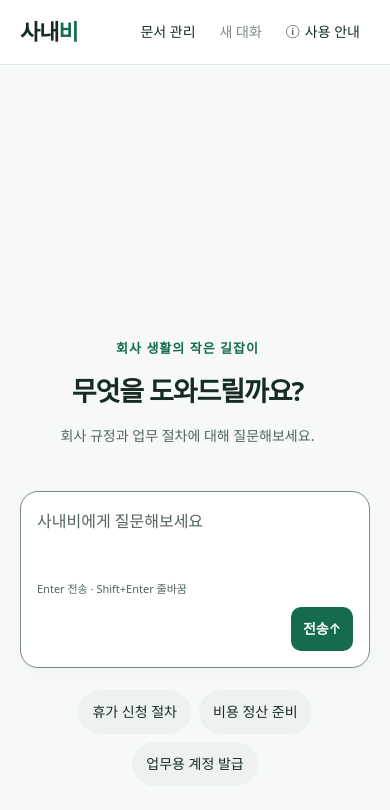
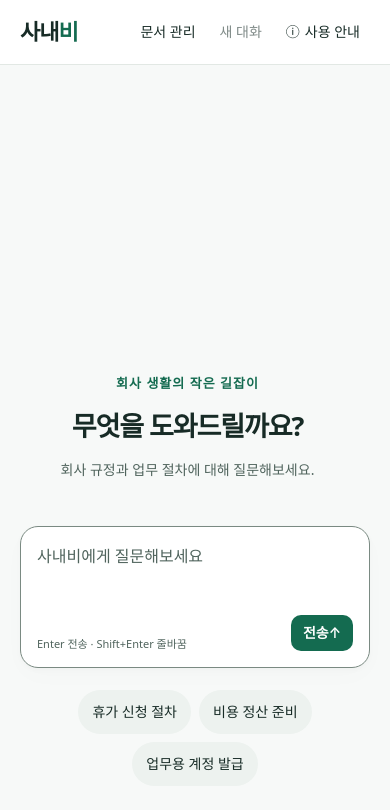
Before and after one commit to KANT-2nd-project/sanaebi, a Next.js app in the folder web/: page /chat in a window 390 px wide. Shown: the top 810 px of the page. Built offline with nearby package versions, Linux system fonts and the light colour scheme.

Commit message:
fix(web): align compact send button with keyboard hint

```diff
--- a/web/app/globals.css
+++ b/web/app/globals.css
@@ -127,9 +127,9 @@ textarea:focus-visible {
 .question-composer textarea { display: block; width: 100%; min-height: 60px; max-height: 200px; border: 0; padding: 0; border-radius: 0; background: transparent; box-shadow: none; resize: none; font-size: 16px; line-height: 1.7; }
 .question-composer textarea:focus-visible { outline: none; box-shadow: none; }
 .question-composer textarea::placeholder { color: var(--muted); opacity: 1; }
-.composer-actions { display: flex; align-items: center; justify-content: space-between; gap: 12px; margin-top: 12px; }
-.keyboard-help { font-size: 12px; color: var(--muted); word-break: keep-all; }
-.send-button { background: var(--action); color: white; min-height: 44px; padding: 8px 12px; font-size: 14px; font-weight: 600; white-space: nowrap; }
+.composer-actions { display: flex; align-items: flex-end; justify-content: space-between; gap: 12px; margin-top: 12px; }
+.keyboard-help { flex: 1; min-width: 0; font-size: 12px; line-height: 1.4; color: var(--muted); word-break: keep-all; }
+.send-button { flex-shrink: 0; background: var(--action); color: white; min-height: 36px; padding: 6px 12px; font-size: 14px; line-height: 20px; font-weight: 600; white-space: nowrap; }
 .input-error { margin-top: 8px; color: var(--danger); font-size: 14px; }
 .question-examples { display: flex; flex-wrap: wrap; justify-content: center; gap: 8px; margin: 22px 0 12px; }
 .example-button { border-radius: var(--chat-radius-pill); background: var(--subtle); font-size: 14px; }
@@ -151,11 +151,6 @@ button.send-button:enabled:active { background: var(--action-pressed); }
   .keyboard-help { font-size: 11px; }
   .user-message { max-width: 90%; }
   .chat-viewport { padding-top: 16px; }
-}
-@media (max-width: 520px) {
-  .composer-actions { display: grid; grid-template-columns: minmax(0, 1fr) auto; align-items: center; }
-  .keyboard-help { grid-column: 1 / -1; }
-  .send-button { grid-column: 2; justify-self: end; }
 }
 @media (prefers-reduced-motion: reduce) {
   .chat-button { transition: none; }
```
Also changed, not shown: 1 other file (tests, documents, lock files or other folders).
